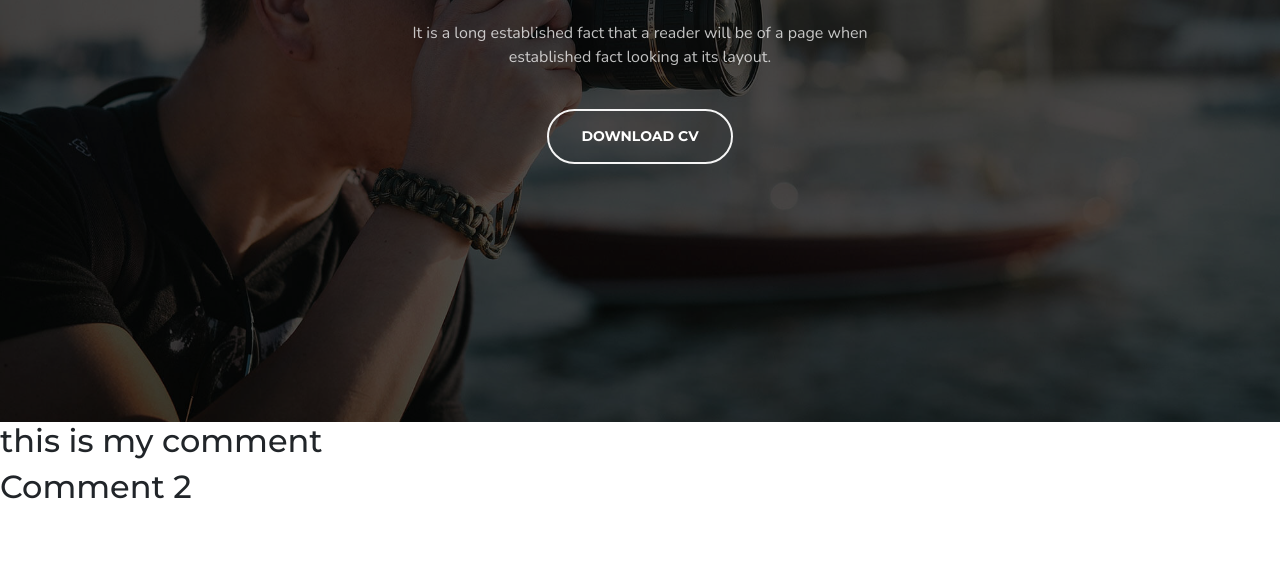
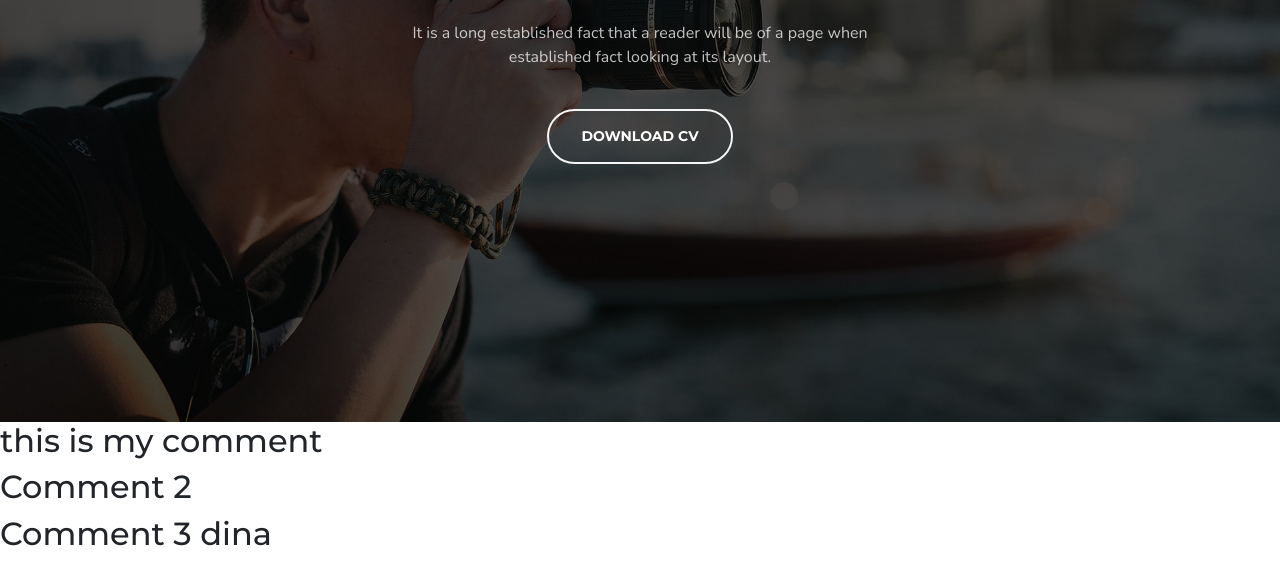
Before and after one commit to new-student-m/github-test-01, a plain HTML site: page index.html in a window 1280 px wide. Shown: the part 378-939 px from the top of the page. Before the commit the page ends 893 px from the top, so only its background shows below. Drawn offline with nearby package versions, Linux system fonts and the light colour scheme.

Commit message:
h2 comment

```diff
--- a/index.html
+++ b/index.html
@@ -57,6 +57,10 @@ End Of Home Section
 <!-- ------------------- -->
 <h2> Comment 2</h2>
 
+<!-- ------------------- -->
+<h2> Comment 3 dina</h2>
+
+
     <script src="script/bootstrap.bundle.min.js"></script>
     <script src="script/script.js"></script>
 </body>
```
